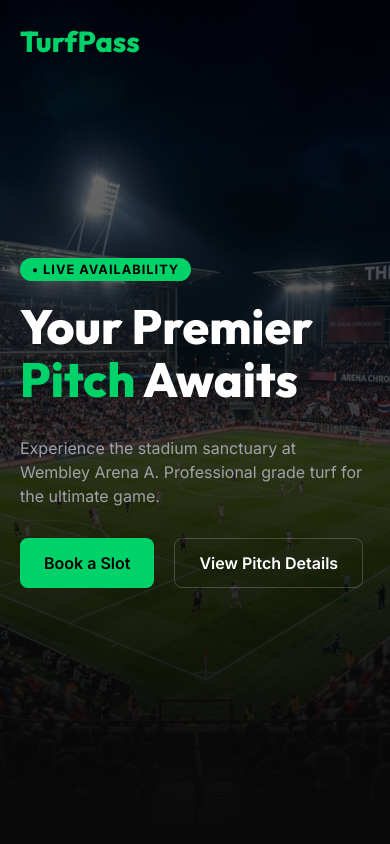
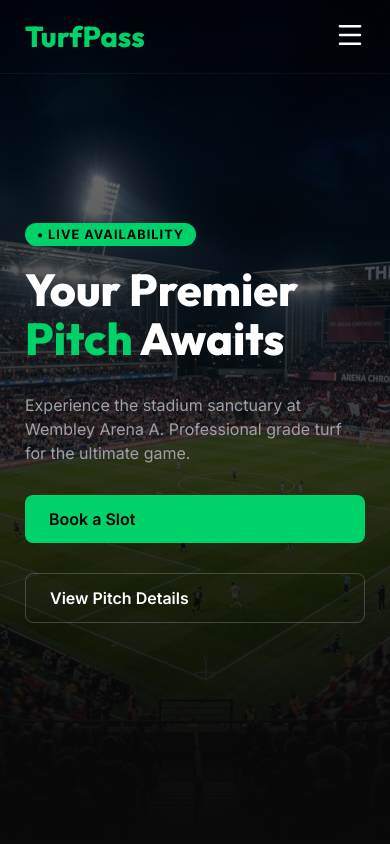
Before and after one commit to syamkumar-s-afk/football-turf, a React (Vite) app: page / in a window 390 px wide. Shown: the top 844 px of the page. Built offline with nearby package versions, Linux system fonts and the light colour scheme; no server answers.

Commit message:
Premium Mobile responsiveness overhaul and hamburger menu implementation

```diff
--- a/src/components/Navbar.jsx
+++ b/src/components/Navbar.jsx
@@ -1,37 +1,110 @@
-import React from 'react';
+import React, { useState, useEffect } from 'react';
 import { Link } from 'react-router-dom';
+import { Menu, X } from 'lucide-react';
 
 const Navbar = () => {
+  const [isMenuOpen, setIsMenuOpen] = useState(false);
+
+  // Close menu when resizing to desktop
+  useEffect(() => {
+    const handleResize = () => {
+      if (window.innerWidth > 768) setIsMenuOpen(false);
+    };
+    window.addEventListener('resize', handleResize);
+    return () => window.removeEventListener('resize', handleResize);
+  }, []);
+
+  const toggleMenu = () => {
+    setIsMenuOpen(!isMenuOpen);
+    if (!isMenuOpen) {
+      document.body.classList.add('mobile-nav-active');
+    } else {
+      document.body.classList.remove('mobile-nav-active');
+    }
+  };
+
+  const closeMenu = () => {
+    setIsMenuOpen(false);
+    document.body.classList.remove('mobile-nav-active');
+  };
+
   return (
     <nav className="glass" style={{
       position: 'fixed',
       top: 0,
       width: '100%',
-      zIndex: 1000,
-      padding: '20px 0'
+      zIndex: 2000,
+      padding: '15px 0',
+      borderBottom: '1px solid rgba(255,255,255,0.05)'
     }}>
       <div className="container" style={{
         display: 'flex',
         justifyContent: 'space-between',
         alignItems: 'center'
       }}>
-        <Link to="/" style={{
+        <Link to="/" onClick={closeMenu} style={{
           color: 'var(--primary)',
           fontSize: '1.8rem',
           fontWeight: 800,
           textDecoration: 'none',
-          fontFamily: 'Outfit'
+          fontFamily: 'Outfit',
+          zIndex: 2101
         }}>
           TurfPass
         </Link>
 
-        <div style={{ display: 'flex', gap: '40px', alignItems: 'center' }}>
+        {/* Desktop Menu */}
+        <div className="nav-desktop" style={{ display: 'flex', gap: '40px', alignItems: 'center' }}>
           <a href="#pitch" style={{ color: '#fff', textDecoration: 'none', fontWeight: 500 }}>The Pitch</a>
           <a href="#amenities" style={{ color: '#fff', textDecoration: 'none', fontWeight: 500 }}>Amenities</a>
           <a href="#location" style={{ color: '#fff', textDecoration: 'none', fontWeight: 500 }}>Location</a>
           <a href="#booking" className="btn btn-primary">Book Now</a>
         </div>
+
+        {/* Mobile Toggle */}
+        <button
+          onClick={toggleMenu}
+          style={{
+            display: 'none',
+            background: 'none',
+            color: '#fff',
+            zIndex: 2101
+          }}
+          className="nav-mobile-toggle"
+        >
+          {isMenuOpen ? <X size={30} /> : <Menu size={30} />}
+        </button>
+
+        {/* Mobile Menu Overlay */}
+        {isMenuOpen && (
+          <div style={{
+            position: 'fixed',
+            top: 0,
+            left: 0,
+            width: '100%',
+            height: '100vh',
+            background: 'var(--bg-dark)',
+            display: 'flex',
+            flexDirection: 'column',
+            alignItems: 'center',
+            justifyContent: 'center',
+            gap: '30px',
+            zIndex: 2100
+          }}>
+            <a href="#pitch" onClick={closeMenu} style={{ color: '#fff', fontSize: '2rem', textDecoration: 'none', fontWeight: 700 }}>The Pitch</a>
+            <a href="#amenities" onClick={closeMenu} style={{ color: '#fff', fontSize: '2rem', textDecoration: 'none', fontWeight: 700 }}>Amenities</a>
+            <a href="#location" onClick={closeMenu} style={{ color: '#fff', fontSize: '2rem', textDecoration: 'none', fontWeight: 700 }}>Location</a>
+            <a href="#booking" onClick={closeMenu} className="btn btn-primary" style={{ fontSize: '1.5rem', padding: '15px 40px' }}>Book Now</a>
+          </div>
+        )}
       </div>
+
+      <style>{`
+        @media (max-width: 768px) {
+          .nav-desktop { display: none !important; }
+          .nav-mobile-toggle { display: block !important; }
+        }
+      `}</style>
     </nav>
   );
 };
--- a/src/index.css
+++ b/src/index.css
@@ -137,25 +137,64 @@ a:hover {
 }
 
 @media (max-width: 768px) {
+  /* Container Padding */
+  .container {
+    padding: 0 25px;
+  }
+
+  /* Hero Section */
   .hero h1 {
-    font-size: 3rem !important;
+    font-size: 2.8rem !important;
+    line-height: 1.2;
   }
   .hero p {
     font-size: 1rem !important;
   }
-  #booking .container > div {
+
+  /* Universal Stacking & Wrapping */
+  #booking .container > div,
+  #pitch .container > div,
+  #location .container > div,
+  #amenities .container > div:nth-child(2),
+  .hero .container > div > div:last-child,
+  #pitch .container > div > div:first-child > div:last-child {
     grid-template-columns: 1fr !important;
+    flex-direction: column !important;
+    gap: 30px !important;
   }
-  #pitch .container > div {
-    grid-template-columns: 1fr !important;
+
+  /* Wrap internal flex items */
+  #pitch .container div[style*="display: flex"],
+  .hero .container div[style*="display: flex"],
+  #location .container div[style*="display: flex"] {
+    flex-wrap: wrap !important;
+    gap: 15px !important;
   }
-  #location .container > div {
-    grid-template-columns: 1fr !important;
+
+  /* Feature Card Fix */
+  #pitch [style*="flex: 1"] {
+    flex: none !important;
+    width: 100% !important;
   }
+
+  /* Amenities Stacking Fix */
+  #amenities .container > div:nth-child(2) > div {
+    flex: none !important;
+    width: 100% !important;
+  }
+
+  /* Slot Grid Adjustment */
   .slot-grid {
-    grid-template-columns: 1fr 1fr !important;
+    grid-template-columns: repeat(auto-fill, minmax(130px, 1fr)) !important;
   }
-  nav .container div:nth-child(2) {
-      display: none !important;
+
+  /* Mobile Navbar Drawer (Internal Logic handled in JSX) */
+  .mobile-nav-active {
+    overflow: hidden; /* Prevent scrolling when menu is open */
+  }
+
+  .glass {
+    backdrop-filter: blur(12px) !important;
+    -webkit-backdrop-filter: blur(12px) !important;
   }
 }
```
